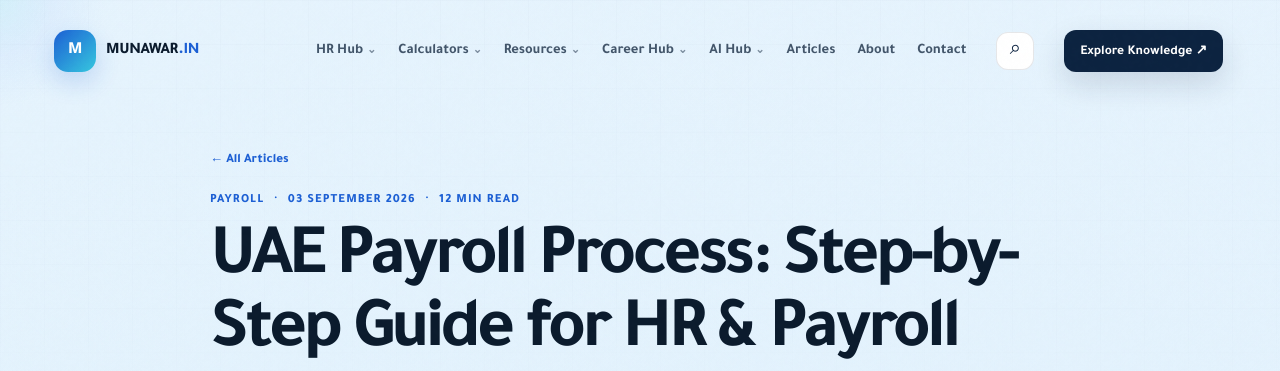
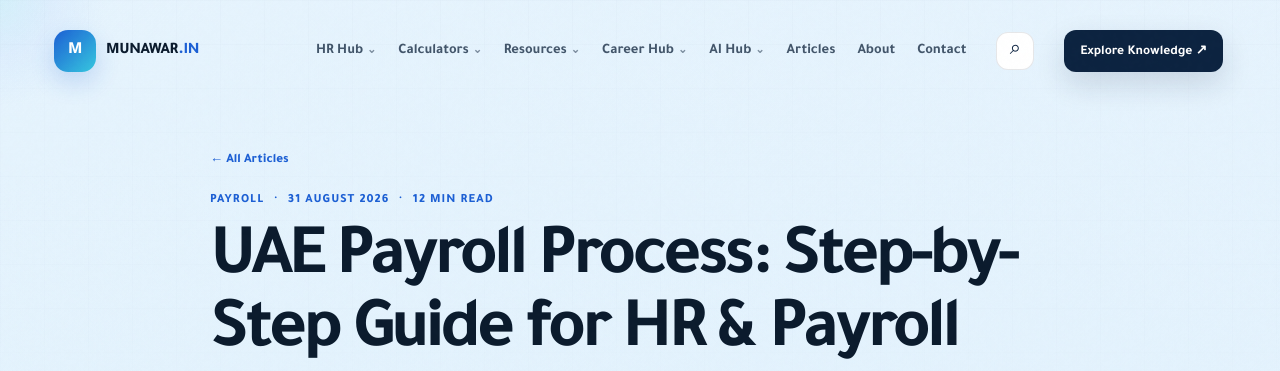
Before and after one commit to munawarka07/munawarka07.github.io, a Jekyll site: the page built from _articles/uae-payroll-process-step-by-step-guide-for-hr-payroll-teams.md, in a window 1280 px wide and 900 px high. Shown: the top 371 px of the window. Built offline with Jekyll 4.4.1, drawn with Linux system fonts in a browser that asks for light colours.

Commit message:
Update Article “uae-payroll-process-step-by-step-guide-for-hr-payroll-teams”

```diff
--- a/_articles/uae-payroll-process-step-by-step-guide-for-hr-payroll-teams.md
+++ b/_articles/uae-payroll-process-step-by-step-guide-for-hr-payroll-teams.md
@@ -6,7 +6,7 @@ description: A practical step-by-step guide to the UAE payroll process, covering
   payroll inputs, attendance, leave, salary calculations, deductions, WPS
   processing, validation and month-end payroll controls for HR and payroll
   teams.
-date: 2026-09-03
+date: 2026-08-31
 reading_time: 12 min read
 seo_title: "UAE Payroll Process: Step-by-Step Guide for HR Teams"
 seo_description: Learn the UAE payroll process step by step, from payroll inputs
```
